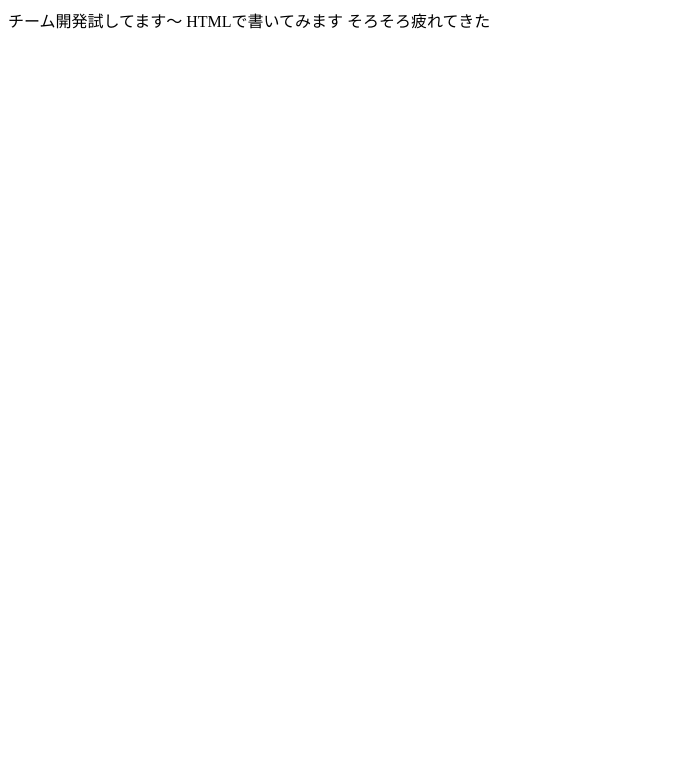
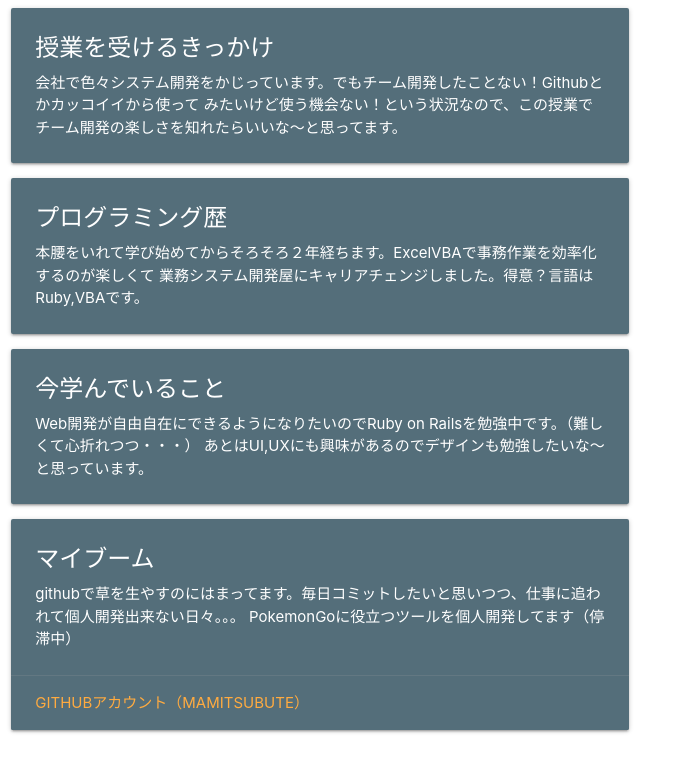
Before and after one commit to mamepika/team_project, a plain HTML site: page Mamitsubute.html in a window 1280 px wide. Shown: the whole page, without its empty margins (0-685 px from the left). Drawn offline with nearby package versions, Linux system fonts and the light colour scheme.

Commit message:
add introduction message

```diff
--- a/Mamitsubute.html
+++ b/Mamitsubute.html
@@ -1,10 +1,55 @@
+<!DOCTYPE html>
 <html>
-<head>
-<title>Mamitsubute Page</title>
-</head>
-<body>
-チーム開発試してます〜
-HTMLで書いてみます
-そろそろ疲れてきた
-</body>
+  <head>
+    <meta charset="utf-8">
+    <meta name="viewport" content="width=device-width">
+    <title>Materiallize Sample</title>
+    <!--Import Google Icon Font-->
+    <link href="http://fonts.googleapis.com/icon?family=Material+Icons" rel="stylesheet">
+    <!--Import materialize.css-->
+    <link rel="stylesheet" href="https://cdnjs.cloudflare.com/ajax/libs/materialize/0.98.0/css/materialize.min.css">
+
+    <!--Let browser know website is optimized for mobile-->
+    <meta name="viewport" content="width=device-width, initial-scale=1.0"/>
+  </head>
+  <body>
+    <!--Import jQuery before materialize.js-->
+    <script type="text/javascript" src="https://code.jquery.com/jquery-2.1.1.min.js"></script>
+    <script src="https://cdnjs.cloudflare.com/ajax/libs/materialize/0.98.0/js/materialize.min.js"></script>
+    <div class="row">
+      <div class="col s12 m6">
+        <div class="card blue-grey darken-1">
+          <div class="card-content white-text">
+            <span class="card-title">授業を受けるきっかけ</span>
+              <p>会社で色々システム開発をかじっています。でもチーム開発したことない！Githubとかカッコイイから使って
+                 みたいけど使う機会ない！という状況なので、この授業でチーム開発の楽しさを知れたらいいな〜と思ってます。</p>
+          </div>
+        </div>
+        <div class="card blue-grey darken-1">
+          <div class="card-content white-text">
+            <span class="card-title">プログラミング歴</span>
+              <p>本腰をいれて学び始めてからそろそろ２年経ちます。ExcelVBAで事務作業を効率化するのが楽しくて
+                 業務システム開発屋にキャリアチェンジしました。得意？言語はRuby,VBAです。</p>
+          </div>
+        </div>
+        <div class="card blue-grey darken-1">
+          <div class="card-content white-text">
+            <span class="card-title">今学んでいること</span>
+              <p>Web開発が自由自在にできるようになりたいのでRuby on Railsを勉強中です。（難しくて心折れつつ・・・）
+                 あとはUI,UXにも興味があるのでデザインも勉強したいな〜と思っています。</p>
+          </div>
+        </div>
+        <div class="card blue-grey darken-1">
+          <div class="card-content white-text">
+            <span class="card-title">マイブーム</span>
+              <p>githubで草を生やすのにはまってます。毎日コミットしたいと思いつつ、仕事に追われて個人開発出来ない日々。。。
+                 PokemonGoに役立つツールを個人開発してます（停滞中）</p>
+          </div>
+          <div class="card-action">
+            <a href="https://github.com/Mamitsubute">githubアカウント（Mamitsubute）</a>
+          </div>
+        </div>
+      </div>
+    </div>
+  </body>
 </html>
```
